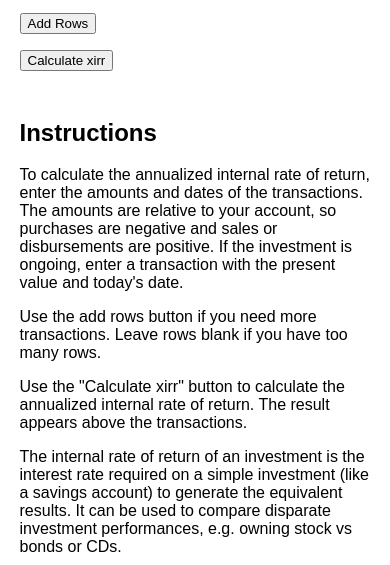
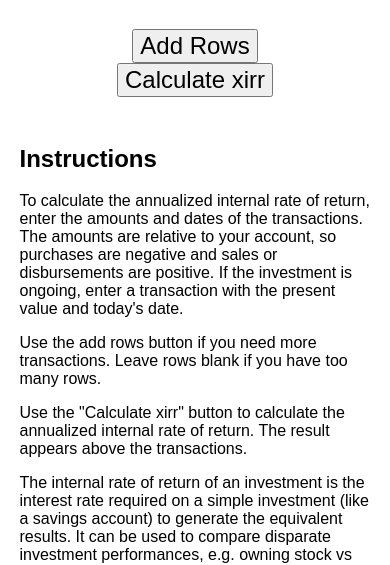
Before and after one commit to RayDeCampo/android-xirr, a website with bundled scripts: page app/www/index.html in a window 390 px wide. Shown: the part 227-792 px from the top of the page. Built offline with nearby package versions, Linux system fonts and the light colour scheme.

Commit message:
Make buttons more prominent

```diff
--- a/app/www/css/index.css
+++ b/app/www/css/index.css
@@ -107,3 +107,12 @@ input[type="number"] {
 input:invalid {
     background-color: red;
 }
+
+#buttons {
+    margin: 2em 0;
+    text-align: center;
+}
+#buttons>button {
+    margin: 0 2.5em;
+    font-size: 150%;
+}
--- a/app/www/index.html
+++ b/app/www/index.html
@@ -20,7 +20,7 @@
         <script type="text/javascript" src="js/index.js"></script>
     </head>
     <body>
-        <div id="banner"><img src="img/banner.png"></div>
+        <div id="banner"><img alt="xirr" src="img/banner.png"></div>
         <div id="content">
             <div id="output">
                 <div id="result">? %</div>
@@ -32,8 +32,10 @@
                     <div><input type="number" name="amount" value="-1000"><input type="date" name="when" value="2016-07-01"></div>
                     <div><input type="number" name="amount" value="2200"><input type="date" name="when" value="2017-01-01"></div>
                 </div>
-                <p><button id="add-rows">Add Rows</button></p>
-                <p><button id="calculate">Calculate xirr</button></p>
+                <div id="buttons">
+                    <button id="add-rows">Add Rows</button>
+                    <button id="calculate">Calculate xirr</button>
+                </div>
             </form>
             <h2>Instructions</h2>
             <p>
```
